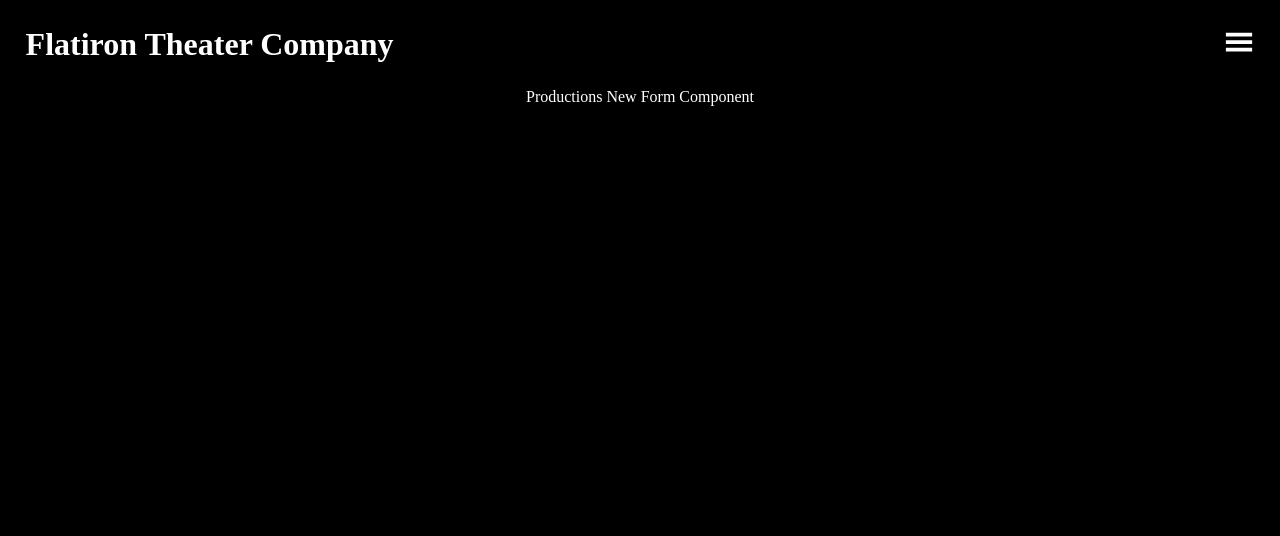
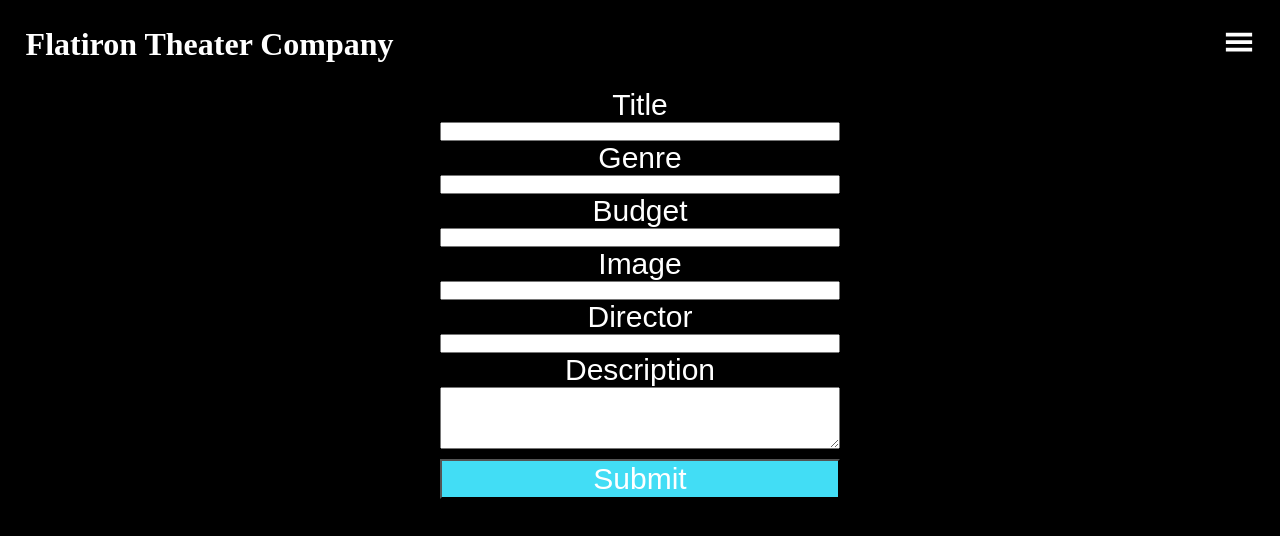
Before and after one commit to codetombomb/acc-identity-and-access-management, a React (Create React App) app in the folder client/: page /productions/new in a window 1280 px wide. Shown: the top 536 px of the page. Built offline with nearby package versions, Linux system fonts and the light colour scheme; a web font is replaced by a local one.

Commit message:
add productions new form

```diff
--- a/client/src/App.js
+++ b/client/src/App.js
@@ -4,6 +4,7 @@ import Navigation from "./components/Navigation/Navigation";
 import Home from "./components/Home/Home";
 import "./App.css";
 import Authentication from "./components/Authentication/Authentication";
+import NewProductionForm from "./components/NewProductionForm/NewProductionForm";
 
 function App() {
   const [productions, setProductions] = useState([]);
@@ -27,7 +28,7 @@ function App() {
       <Routes>
         <Route
           path={"/productions/new"}
-          element={<div>Productions New Form Component</div>}
+          element={<div><NewProductionForm addProduction={addProduction}/></div>}
         />
         <Route
           path={"/productions/:id"}
--- /dev/null
+++ b/client/src/components/NewProductionForm/NewProductionForm.js
@@ -0,0 +1,107 @@
+import React, { useState } from "react";
+import { useNavigate } from "react-router-dom";
+
+const NewProductionForm = ({ addProduction }) => {
+  const navigate = useNavigate();
+  const [productionData, setProductionData] = useState({
+    title: "",
+    genre: "",
+    budget: "",
+    image: "",
+    director: "",
+    description: "",
+  });
+
+  const handleChange = ({ target }) => {
+    const { name, value } = target;
+    const productionDataCopy = { ...productionData };
+    productionDataCopy[name] = value;
+    setProductionData(productionDataCopy);
+  };
+
+  const handleSubmit = (e) => {
+    e.preventDefault();
+    const config = {
+      method: "POST",
+      headers: {
+        "Content-Type": "application/json",
+      },
+      body: JSON.stringify(productionData),
+    };
+
+    fetch("/productions", config).then((res) => {
+      if (res.ok) {
+        res.json().then((production) => {
+          addProduction(production);
+          navigate(`/productions/${production.id}`);
+        });
+      }
+    });
+  };
+
+  return (
+    <div className="App">
+      <form onSubmit={handleSubmit}>
+        <label>Title </label>
+        <input
+          type="text"
+          name="title"
+          value={productionData.title}
+          onChange={handleChange}
+          required
+        />
+
+        <label> Genre</label>
+        <input
+          type="text"
+          name="genre"
+          value={productionData.genre}
+          onChange={handleChange}
+          required
+        />
+
+        <label>Budget</label>
+        <input
+          type="number"
+          name="budget"
+          value={productionData.budget}
+          onChange={handleChange}
+          required
+        />
+
+        <label>Image</label>
+        <input
+          type="text"
+          name="image"
+          value={productionData.image}
+          onChange={handleChange}
+          required
+        />
+
+        <label>Director</label>
+        <input
+          type="text"
+          name="director"
+          value={productionData.director}
+          onChange={handleChange}
+          required
+        />
+
+        <label>Description</label>
+        <textarea
+          type="text"
+          rows="4"
+          cols="50"
+          name="description"
+          value={productionData.description}
+          onChange={handleChange}
+          required
+        />
+
+        <input type="submit" />
+      </form>
+    </div>
+  );
+};
+
+export default NewProductionForm;
```
Also changed, not shown: client/src/components/NewProductionForm/styles.css (added).
